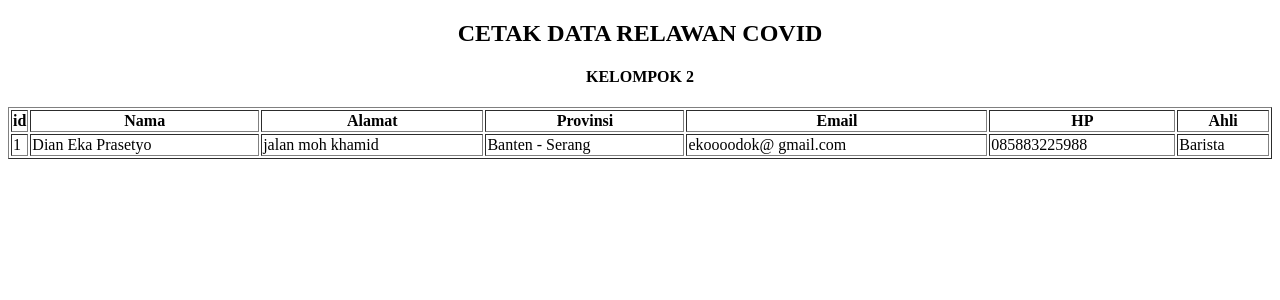
After one commit to DianEkaPrasetyo/DianEkaPrasetyo, a PHP site: page /cetak.php in a window 1280 px wide. The commit adds this page. Shown: the top 300 px of the page. Run offline with PHP 8.4, Linux system fonts and the light colour scheme; data comes from the database, SQL or seed files in the repository.

Commit message:
Add files via upload

```diff
--- /dev/null
+++ b/cetak.php
@@ -0,0 +1,54 @@
+<!DOCTYPE html>
+<html>
+<head>
+	<title>CETAK DATA RELAWAN COVID</title>
+</head>
+<body>
+
+	<center>
+
+		<h2>CETAK DATA RELAWAN COVID</h2>
+		<h4>KELOMPOK 2</h4>
+
+	</center>
+
+	<?php
+	include 'koneksi.php';
+	?>
+
+	<table border="1" style="width: 100%">
+		<tr>
+			<th width="1%">id</th>
+			<th>Nama</th>
+			<th>Alamat</th>
+			<th>Provinsi</th>
+            <th>Email</th>
+            <th>HP</th>
+            <th>Ahli</th>
+
+		</tr>
+		<?php
+		$no = 1;
+		$sql = mysqli_query($koneksi,"select * from covid");
+		while($data = mysqli_fetch_array($sql)){
+		?>
+		<tr>
+			<td><?php echo $no++; ?></td>
+            <td><?= $data['nama'];?></td>
+		 		<td><?= $data['alamat'];?></td>
+		 		<td><?= $data['provinsi'];?></td>
+		 		<td><?= $data['email'];?></td>
+				 <td><?= $data['hp'];?></td>
+				 <td><?= $data['ahli'];?></td>
+		</tr>
+		<?php
+		}
+		?>
+	</table>
+
+	<script>
+		window.print();
+	</script>
+
+</body>
+</html>
--- a/index.php
+++ b/index.php
@@ -95,13 +95,17 @@
 		 		<td>
 		 			<a href="edit.php?id=<?= $data['id']?>" class="btn btn-primary">Edit</a>
 		 			<a href="delete.php?id=<?= $data['id']?>" class="btn btn-danger" >Delete</a>
+
 		 		</td>
 		 	</tr>
 		 </tbody>
 		<?php } ?>
 	</table>
+	<a href="cetak.php" class="btn" id="partyTimeButton">Cetak</a>
 	<a href="input.php" class="btn" id="partyTimeButton">input</a>
 	<a href="logout.php" class="btn" id="partyTimeButton">logut</a>
+
+
 
 </div>
 </body>
```
